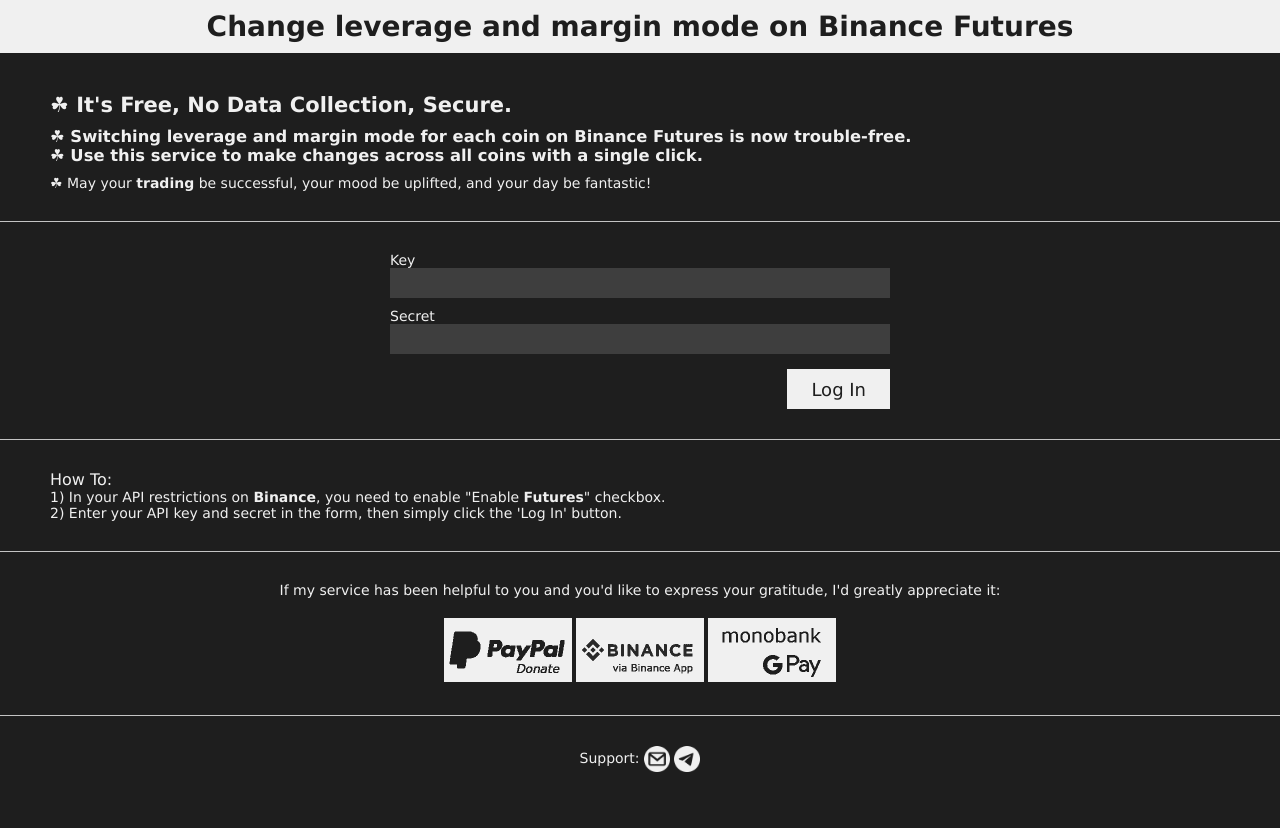
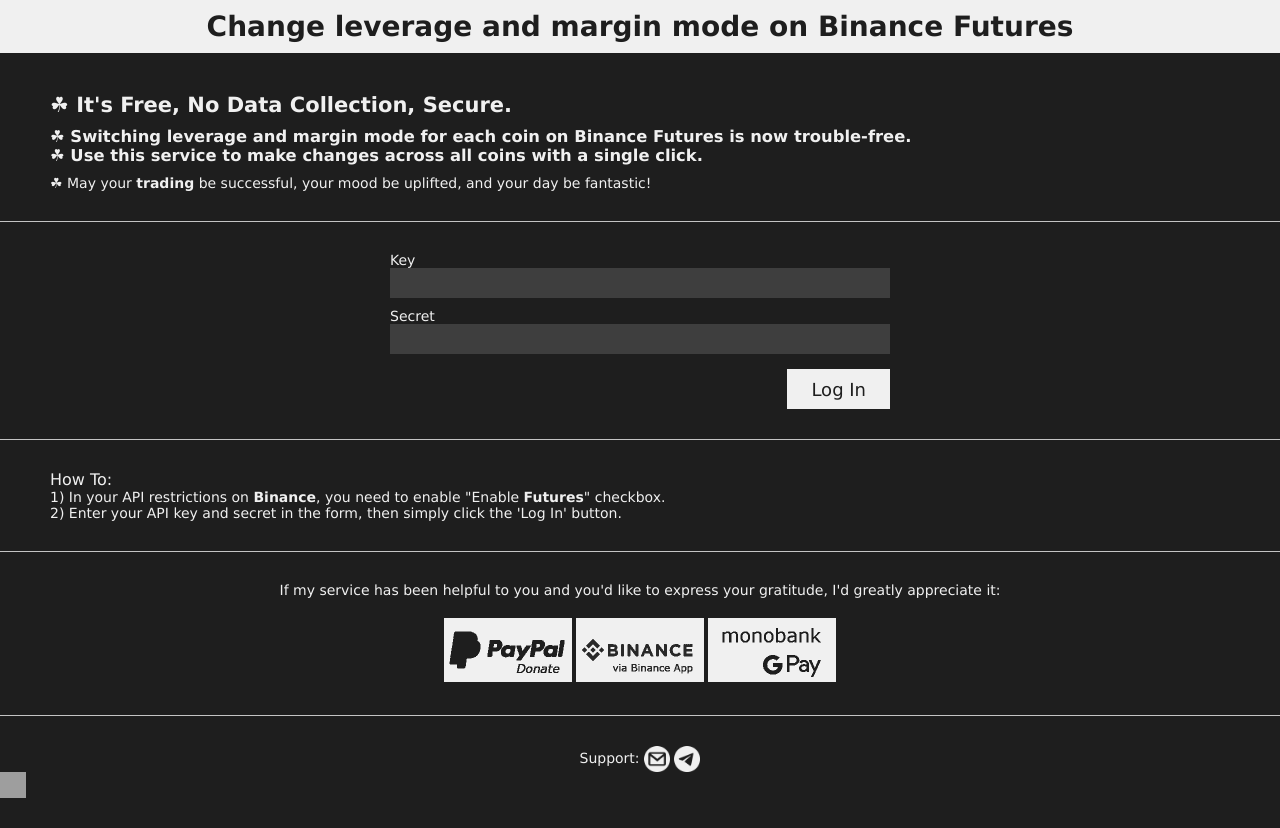
Before and after one commit to Anomaex/change-leverage-binance, a SvelteKit app: page / in a window 1280 px wide. Before the commit the page ends 802 px from the top, so only its background shows below. Built offline with nearby package versions, Linux system fonts and the light colour scheme; grey boxes are pictures that could not be loaded.

Commit message:
Add GitHub icon

```diff
--- a/src/components/LogIn.svelte
+++ b/src/components/LogIn.svelte
@@ -77,7 +77,8 @@
         <p>Support:
             <a href="mailto:anomaex@gmail.com" title="Write to Email" ><img src="/email-support-icon.png" alt="Change leverage and margin mode on Binance Futures, email support icon." title="Write to Email" width="26" height="26"/></a>
             <a href="https://t.me/Anomaex" target=”_blank” title="Write to Telegram" ><img src="/telegram-support-icon.png" alt="Change leverage and margin mode on Binance Futures, telegram support icon." title="Write to Telegram" width="26" height="26"/></a></p>
-    </div>
+			<a href="https://github.com/Anomaex/change-leverage-binance" title="Github source code" ><img src="/github-icon.png" alt="Change leverage and margin mode on Binance Futures, GitHub icon." title="Github source code" width="26" height="26"/></a>
+	</div>
 </div>
 
 <style>
```
Also changed, not shown: static/email-icon.png (added).
